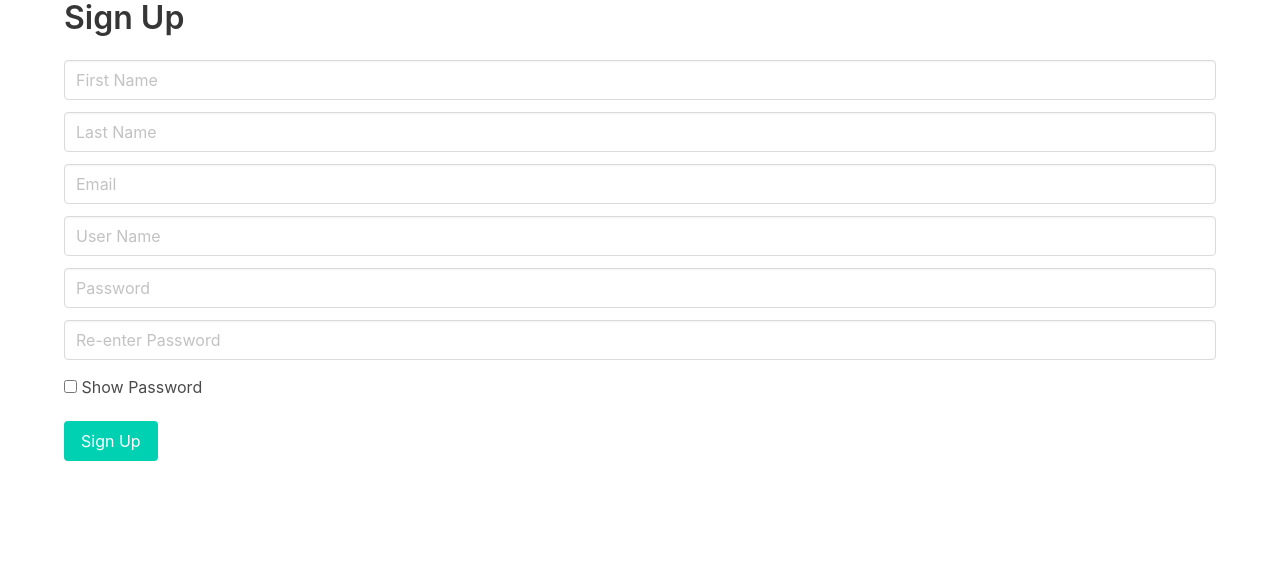
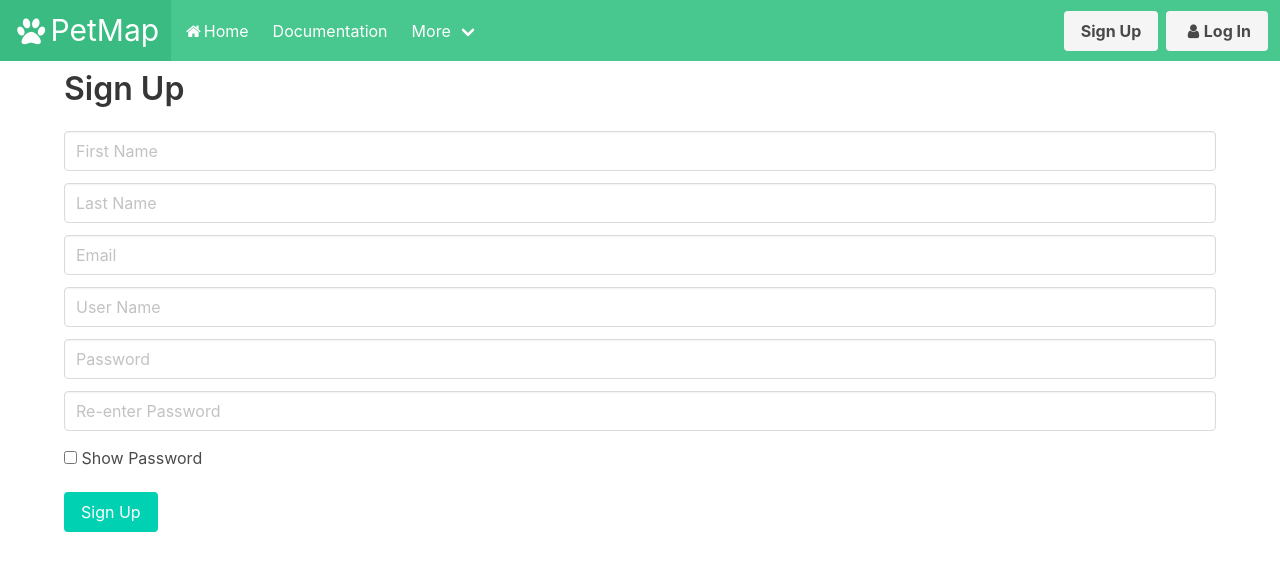
Before and after one commit to AdanH2/PetMap, a React (Create React App) app in the folder frontend/: page /signup in a window 1280 px wide. Shown: the top 570 px of the page. Built offline with nearby package versions, Linux system fonts and the light colour scheme.

Commit message:
Adding navbar to all pages and icons

```diff
--- a/frontend/src/App.js
+++ b/frontend/src/App.js
@@ -6,12 +6,14 @@ import LoginPage from "./components/LoginPage";
 import SignUpPage from "./components/SignUpPage";
 import Home from "./components/Home";
 import Map from "./components/Map";
+import NavBar from "./components/NavBar";
 
 function App() {
   return (
     <Router>
       <div className="columns">
         <div className="column">
+          <NavBar />
           <Routes>
             <Route path="/" element={<Home/>}/>
             <Route path="/map" element={<Map/>}/>
--- a/frontend/src/components/Home.js
+++ b/frontend/src/components/Home.js
@@ -1,11 +1,8 @@
-import NavBar from "./NavBar";
-
-
 const Home = () => {
     return (
         <div>
-      <NavBar/>
-      <div style={{textAlign:'center'}}>
+            <link rel="stylesheet" href="https://maxcdn.bootstrapcdn.com/font-awesome/4.7.0/css/font-awesome.min.css"></link>
+            <div style={{ textAlign: 'center' }}>
                 <div className="title">
                     Welcome to PetMap!!!
                 </div>
--- a/frontend/src/components/LoginPage.js
+++ b/frontend/src/components/LoginPage.js
@@ -44,7 +44,7 @@ const LoginPage = () => {
     }
 
     return (
-        <div className="container">
+        <div className="container" style={{paddingTop: '10px'}}>
             <h1 className="title">Login</h1>
             <form>
                 <div className="field">
--- a/frontend/src/components/Map.js
+++ b/frontend/src/components/Map.js
@@ -8,7 +8,7 @@ const Map = () => {
     };
 
     const defaultCenter = {
-        lat: 41.3851, lng: 2.1734
+        lat: 45.51922, lng: -122.67717
     }
 
     return (
--- a/frontend/src/components/NavBar.js
+++ b/frontend/src/components/NavBar.js
@@ -2,10 +2,13 @@ import { Link } from "react-router-dom";
 
 const NavBar = () => {
   return (
+    <div>
+        <link rel="stylesheet" href="https://maxcdn.bootstrapcdn.com/font-awesome/4.7.0/css/font-awesome.min.css"></link>
         <nav className="navbar is-success" role="navigation" aria-label="main navigation">
             <div className="navbar-brand">
-            <a className="navbar-item" href="https://bulma.io">
-                <img src="https://bulma.io/images/bulma-logo.png" width="112" height="28" alt=""/>
+                <a className="navbar-item" href="/" style={{fontSize: '30px'}}>
+                    <i class="fa fa-fw fa-paw"></i>
+                    PetMap
                 </a>
 
                 <a role="button" class="navbar-burger" aria-label="menu" aria-expanded="false" data-target="navbarBasicExample" href="https://www.google.com/">
@@ -18,6 +21,7 @@ const NavBar = () => {
             <div id="navbarBasicExample" class="navbar-menu">
                 <div class="navbar-start">
                     <Link class="navbar-item" to="/map">
+                        <i class="fa fa-fw fa-home"></i>
                         Home
                     </Link>
 
@@ -57,6 +61,7 @@ const NavBar = () => {
                                 <strong>Sign Up</strong>
                             </Link>
                             <Link class="button is-light" to="/login">
+                                <i class="fa fa-fw fa-user"></i>
                                 <strong>Log In</strong>
                             </Link>
                         </div>
@@ -64,6 +69,7 @@ const NavBar = () => {
                 </div>
             </div>
         </nav>
+    </div>
   )
 }
 
--- a/frontend/src/components/ProductList.js
+++ b/frontend/src/components/ProductList.js
@@ -25,7 +25,6 @@ const ProductList = () => {
 
     return (
         <div className='container'>
-            <Link to="/" className="button is-primary mt-2" style={{marginRight:'20px'}}>Log Out</Link>
             <Link to="/add" className="button is-primary mt-2">Add New</Link>
             <table className="table is-striped is-fullwidth">
                 <thead>
--- a/frontend/src/components/SignUpPage.js
+++ b/frontend/src/components/SignUpPage.js
@@ -50,7 +50,7 @@ const SignUpPage = () => {
     }
 
     return (
-        <div className="container">
+        <div className="container" style={{paddingTop: '10px'}}>
             <h1 className="title">Sign Up</h1>
             <form onSubmit={signUp}>
                 <div className="field">
```
Lines whose indentation alone changed are shown as unchanged.
